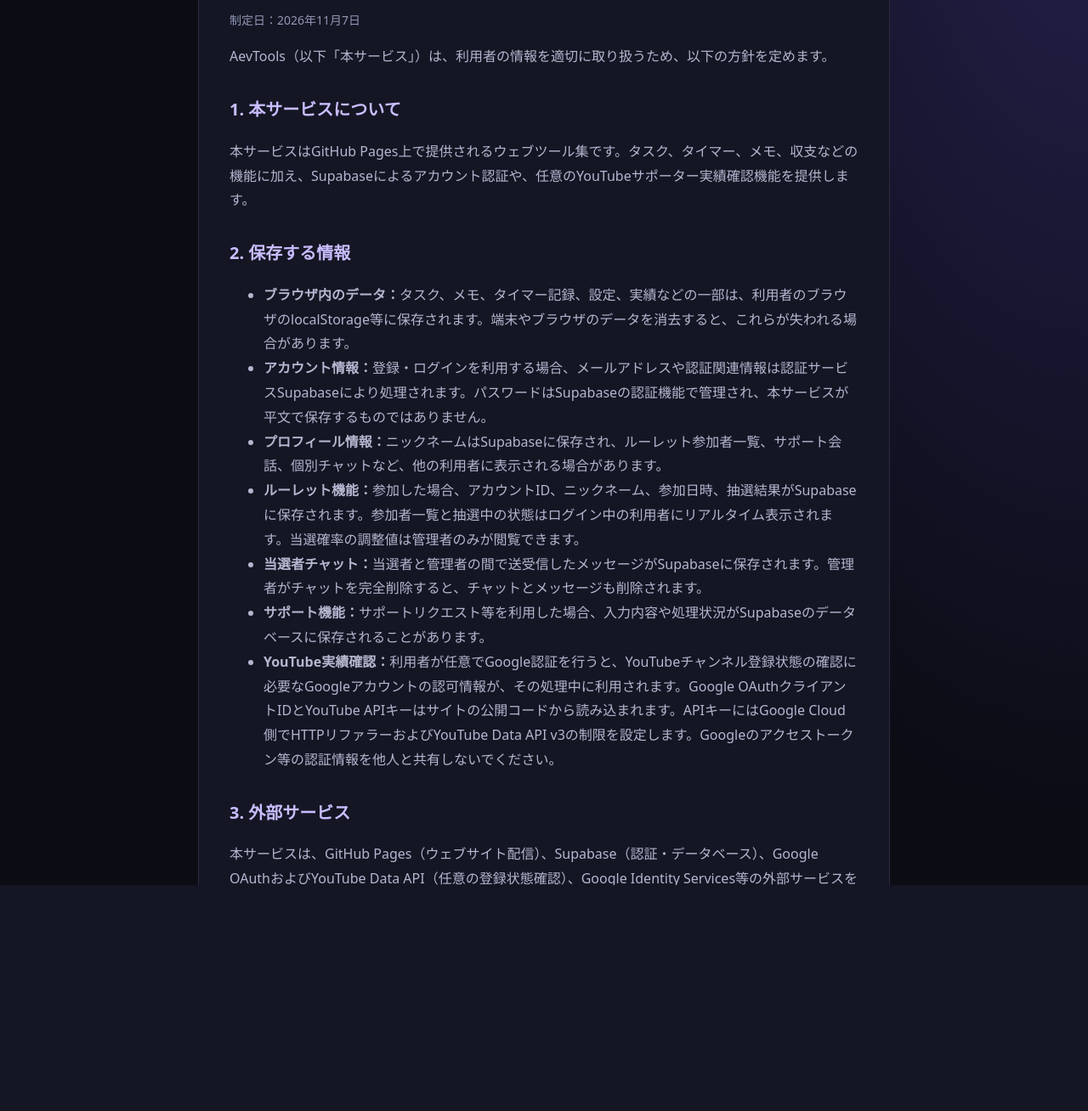
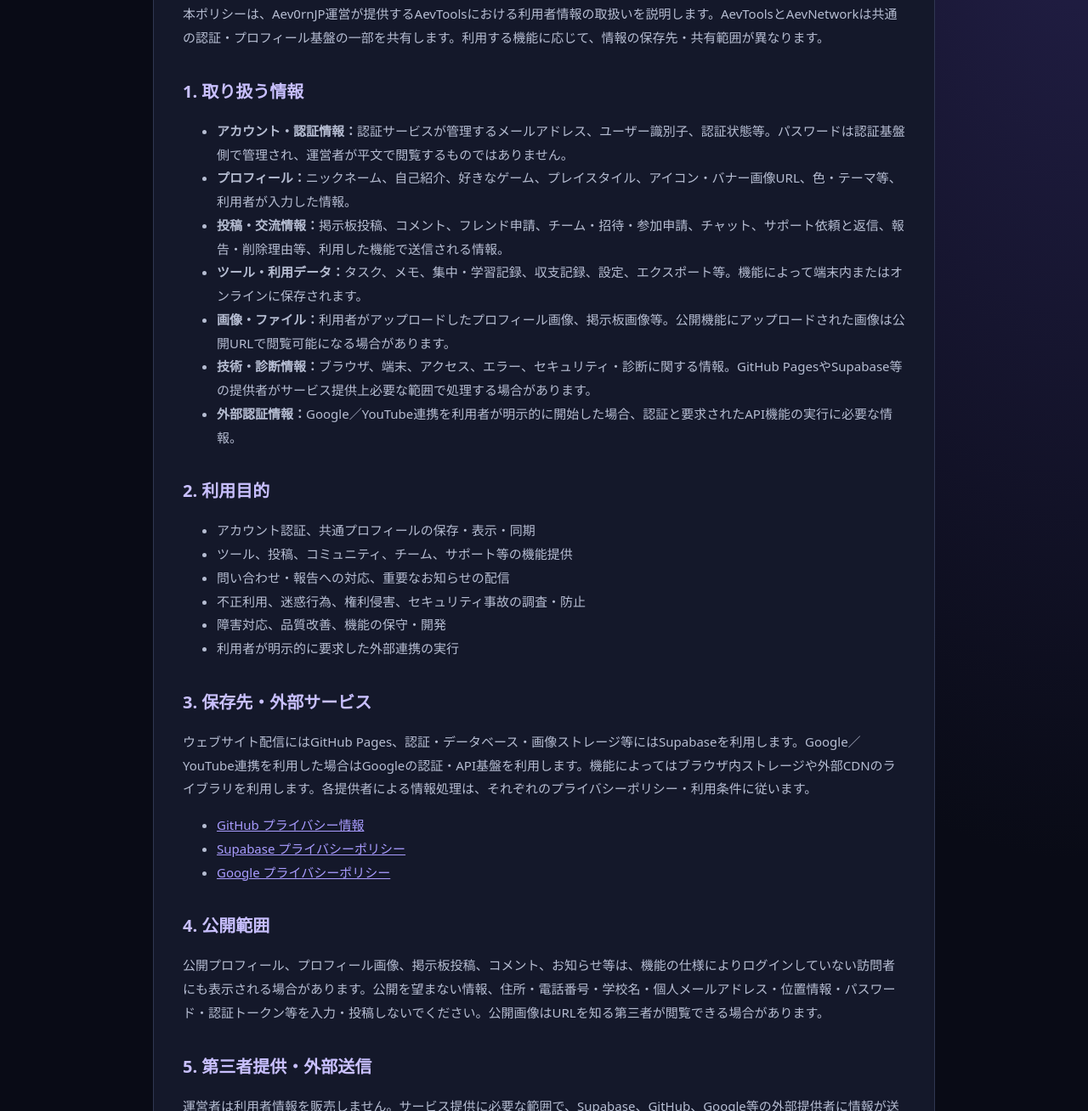
Before and after one commit to mylifereading6666-oss/AevTools, a plain HTML site: page privacy.html in a window 1280 px wide. Shown: the part 229-1537 px from the top of the page at 85% size. Drawn offline with Linux system fonts and the light colour scheme.

Commit message:
Update official privacy document

```diff
--- a/privacy.html
+++ b/privacy.html
@@ -1,48 +1,25 @@
 <!doctype html>
-<html lang="ja">
-<head>
-<meta charset="utf-8">
-<meta name="viewport" content="width=device-width,initial-scale=1">
-<meta name="theme-color" content="#101020">
-<title>プライバシーポリシー｜AevTools</title>
-<style>
-:root{color-scheme:dark;--bg:#0b0c14;--panel:#141624;--text:#f3f4ff;--muted:#b4b7cf;--line:#292b40;--accent:#a58bff}
-*{box-sizing:border-box}body{margin:0;background:radial-gradient(ellipse at top right,#25204c 0,transparent 35%),var(--bg);color:var(--text);font:16px/1.8 system-ui,-apple-system,"Noto Sans JP",sans-serif}.wrap{max-width:850px;margin:auto;padding:28px 18px 60px}.panel{background:var(--panel);border:1px solid var(--line);border-radius:18px;padding:clamp(20px,5vw,36px)}h1{font-size:clamp(27px,5vw,38px);line-height:1.3}h2{margin-top:30px;font-size:20px;color:#c9bdff}p,li{color:var(--muted)}a{color:#bdb0ff;overflow-wrap:anywhere}.date{color:#9296b4;font-size:14px}.back{display:inline-block;margin-bottom:16px;text-decoration:none;border:1px solid var(--line);padding:8px 13px;border-radius:10px}
-</style>
-</head>
-<body><main class="wrap"><a class="back" href="./">← AevToolsへ戻る</a><article class="panel">
-<h1>AevTools プライバシーポリシー</h1>
-<p class="date">制定日：2026年11月7日</p>
-<p>AevTools（以下「本サービス」）は、利用者の情報を適切に取り扱うため、以下の方針を定めます。</p>
-<h2>1. 本サービスについて</h2>
-<p>本サービスはGitHub Pages上で提供されるウェブツール集です。タスク、タイマー、メモ、収支などの機能に加え、Supabaseによるアカウント認証や、任意のYouTubeサポーター実績確認機能を提供します。</p>
-<h2>2. 保存する情報</h2>
-<ul>
-<li><strong>ブラウザ内のデータ：</strong>タスク、メモ、タイマー記録、設定、実績などの一部は、利用者のブラウザのlocalStorage等に保存されます。端末やブラウザのデータを消去すると、これらが失われる場合があります。</li>
-<li><strong>アカウント情報：</strong>登録・ログインを利用する場合、メールアドレスや認証関連情報は認証サービスSupabaseにより処理されます。パスワードはSupabaseの認証機能で管理され、本サービスが平文で保存するものではありません。</li>
-<li><strong>プロフィール情報：</strong>ニックネームはSupabaseに保存され、ルーレット参加者一覧、サポート会話、個別チャットなど、他の利用者に表示される場合があります。</li>
-<li><strong>ルーレット機能：</strong>参加した場合、アカウントID、ニックネーム、参加日時、抽選結果がSupabaseに保存されます。参加者一覧と抽選中の状態はログイン中の利用者にリアルタイム表示されます。当選確率の調整値は管理者のみが閲覧できます。</li>
-<li><strong>当選者チャット：</strong>当選者と管理者の間で送受信したメッセージがSupabaseに保存されます。管理者がチャットを完全削除すると、チャットとメッセージも削除されます。</li>
-<li><strong>サポート機能：</strong>サポートリクエスト等を利用した場合、入力内容や処理状況がSupabaseのデータベースに保存されることがあります。</li>
-<li><strong>YouTube実績確認：</strong>利用者が任意でGoogle認証を行うと、YouTubeチャンネル登録状態の確認に必要なGoogleアカウントの認可情報が、その処理中に利用されます。Google OAuthクライアントIDとYouTube APIキーはサイトの公開コードから読み込まれます。APIキーにはGoogle Cloud側でHTTPリファラーおよびYouTube Data API v3の制限を設定します。Googleのアクセストークン等の認証情報を他人と共有しないでください。</li>
-</ul>
-<h2>3. 外部サービス</h2>
-<p>本サービスは、GitHub Pages（ウェブサイト配信）、Supabase（認証・データベース）、Google OAuthおよびYouTube Data API（任意の登録状態確認）、Google Identity Services等の外部サービスを利用します。各サービスによる情報の取り扱いは、それぞれの提供者のプライバシーポリシーや規約にも従います。</p>
-<ul>
-<li><a href="https://docs.github.com/en/site-policy/privacy-policies/github-privacy-statement" target="_blank" rel="noopener">GitHub プライバシー声明</a></li>
-<li><a href="https://supabase.com/privacy" target="_blank" rel="noopener">Supabase プライバシーポリシー</a></li>
-<li><a href="https://policies.google.com/privacy" target="_blank" rel="noopener">Google プライバシーポリシー</a></li>
-</ul>
-<h2>4. 利用目的</h2>
-<p>情報は、サービスの提供、アカウント認証、サポート対応、設定や記録の保存、YouTube実績の確認、不正利用の防止およびサービスの維持のために利用します。</p>
-<h2>5. 第三者提供</h2>
-<p>法令に基づく場合を除き、利用者の情報を販売しません。サービスの提供に必要な範囲で、上記外部サービス事業者に情報が処理されることがあります。</p>
-<h2>6. 利用者による管理・削除</h2>
-<p>ブラウザに保存されたデータは、ブラウザのサイトデータ削除や本サービス内の各機能から管理できます。アカウント情報やサポートデータの削除を希望する場合は、GitHubリポジトリの連絡窓口からお問い合わせください。外部サービスに保存された情報は、各サービスの手続きが必要となる場合があります。</p>
-<h2>7. 未成年者の利用</h2>
-<p>未成年者が本サービスを利用する場合は、保護者の方と相談したうえで利用してください。GoogleやSupabaseなど外部サービスの年齢条件・利用規約も確認してください。</p>
-<h2>8. ポリシーの変更</h2>
-<p>機能や法令の変更に応じて、本ポリシーを更新することがあります。変更後の内容はこのページに掲載します。</p>
-<h2>9. お問い合わせ</h2>
-<p>本ポリシーや情報の取り扱いについては、<a href="https://github.com/mylifereading6666-oss/AevTools" target="_blank" rel="noopener">AevToolsのGitHubリポジトリ</a>からお問い合わせください。</p>
+<html lang="ja"><head><meta charset="utf-8"><meta name="viewport" content="width=device-width,initial-scale=1">
+<meta name="theme-color" content="#090b16"><meta name="description" content="AevToolsの個人情報、アカウント、プロフィール、外部サービスの取扱い">
+<title>プライバシーポリシー｜AevTools</title><style>:root{color-scheme:dark;--bg:#090b16;--panel:#14182a;--text:#f2f4ff;--muted:#b6bdd2;--line:#303752;--accent:#a99cff}*{box-sizing:border-box}body{margin:0;background:radial-gradient(ellipse at top right,#24204a 0,transparent 38%),var(--bg);color:var(--text);font:15px/1.85 system-ui,-apple-system,"Noto Sans JP",sans-serif}.wrap{width:min(920px,calc(100% - 28px));margin:auto;padding:26px 0 56px}.panel{padding:clamp(18px,4vw,34px);background:var(--panel);border:1px solid var(--line);border-radius:18px}h1{font-size:clamp(27px,5vw,38px);line-height:1.25;margin:12px 0}h2{font-size:20px;margin:30px 0 8px;color:#c9c0ff}h3{font-size:17px;margin:20px 0 6px}p,li{color:var(--muted)}a{color:var(--accent);overflow-wrap:anywhere}.back,.pill{display:inline-block;padding:8px 12px;border:1px solid var(--line);border-radius:10px;text-decoration:none;margin-bottom:14px}.date{font-size:13px;color:#929bb8}.note{padding:12px 14px;border:1px solid #655ca0;border-radius:12px;background:#25213e;color:#e0dcff}.toc{display:flex;flex-wrap:wrap;gap:8px}.toc a{padding:7px 10px;border:1px solid var(--line);border-radius:9px;text-decoration:none;font-size:13px}code{overflow-wrap:anywhere}</style></head><body>
+<main class="wrap"><a class="back" href="./">← AevToolsへ戻る</a><article class="panel">
+<h1>AevTools プライバシーポリシー</h1><p class="date">最終更新日：2026年11月14日</p>
+<p>本ポリシーは、Aev0rnJP運営が提供するAevToolsにおける利用者情報の取扱いを説明します。AevToolsとAevNetworkは共通の認証・プロフィール基盤の一部を共有します。利用する機能に応じて、情報の保存先・共有範囲が異なります。</p>
+<h2>1. 取り扱う情報</h2><ul>
+<li><b>アカウント・認証情報：</b>認証サービスが管理するメールアドレス、ユーザー識別子、認証状態等。パスワードは認証基盤側で管理され、運営者が平文で閲覧するものではありません。</li>
+<li><b>プロフィール：</b>ニックネーム、自己紹介、好きなゲーム、プレイスタイル、アイコン・バナー画像URL、色・テーマ等、利用者が入力した情報。</li>
+<li><b>投稿・交流情報：</b>掲示板投稿、コメント、フレンド申請、チーム・招待・参加申請、チャット、サポート依頼と返信、報告・削除理由等、利用した機能で送信される情報。</li>
+<li><b>ツール・利用データ：</b>タスク、メモ、集中・学習記録、収支記録、設定、エクスポート等。機能によって端末内またはオンラインに保存されます。</li>
+<li><b>画像・ファイル：</b>利用者がアップロードしたプロフィール画像、掲示板画像等。公開機能にアップロードされた画像は公開URLで閲覧可能になる場合があります。</li>
+<li><b>技術・診断情報：</b>ブラウザ、端末、アクセス、エラー、セキュリティ・診断に関する情報。GitHub PagesやSupabase等の提供者がサービス提供上必要な範囲で処理する場合があります。</li>
+<li><b>外部認証情報：</b>Google／YouTube連携を利用者が明示的に開始した場合、認証と要求されたAPI機能の実行に必要な情報。</li></ul>
+<h2>2. 利用目的</h2><ul><li>アカウント認証、共通プロフィールの保存・表示・同期</li><li>ツール、投稿、コミュニティ、チーム、サポート等の機能提供</li><li>問い合わせ・報告への対応、重要なお知らせの配信</li><li>不正利用、迷惑行為、権利侵害、セキュリティ事故の調査・防止</li><li>障害対応、品質改善、機能の保守・開発</li><li>利用者が明示的に要求した外部連携の実行</li></ul>
+<h2>3. 保存先・外部サービス</h2><p>ウェブサイト配信にはGitHub Pages、認証・データベース・画像ストレージ等にはSupabaseを利用します。Google／YouTube連携を利用した場合はGoogleの認証・API基盤を利用します。機能によってはブラウザ内ストレージや外部CDNのライブラリを利用します。各提供者による情報処理は、それぞれのプライバシーポリシー・利用条件に従います。</p>
+<ul><li><a href="https://github.com/site/privacy">GitHub プライバシー情報</a></li><li><a href="https://supabase.com/privacy">Supabase プライバシーポリシー</a></li><li><a href="https://policies.google.com/privacy">Google プライバシーポリシー</a></li></ul>
+<h2>4. 公開範囲</h2><p>公開プロフィール、プロフィール画像、掲示板投稿、コメント、お知らせ等は、機能の仕様によりログインしていない訪問者にも表示される場合があります。公開を望まない情報、住所・電話番号・学校名・個人メールアドレス・位置情報・パスワード・認証トークン等を入力・投稿しないでください。公開画像はURLを知る第三者が閲覧できる場合があります。</p>
+<h2>5. 第三者提供・外部送信</h2><p>運営者は利用者情報を販売しません。サービス提供に必要な範囲で、Supabase、GitHub、Google等の外部提供者に情報が送信・処理される場合があります。法令に基づく場合、生命・身体・財産の保護に必要な場合、不正行為・セキュリティ事故への対応等、正当な理由がある場合を除き、本人の同意なく目的外で第三者に提供しません。</p>
+<h2>6. 保存期間・削除・開示等の相談</h2><p>情報は、機能提供、問い合わせ対応、安全管理、法令遵守に必要な期間保存し、不要となった情報は合理的な範囲で削除または利用停止します。ブラウザ内データはブラウザのサイトデータ削除等で失われる場合があります。アカウント・オンラインデータに関する相談は公式GitHub窓口へ連絡してください。本人確認や対象データの特定をお願いする場合があります。法令・監査・不正防止・バックアップの都合で直ちに完全削除できない場合があります。</p>
+<h2>7. 安全管理</h2><p>認証、アクセス制御、通信保護等、合理的な安全対策を行います。ただし、インターネットや外部サービスに絶対的な安全を保証するものではありません。認証情報を共有せず、共用端末ではログアウトしてください。</p>
+<h2>8. 未成年者の利用</h2><p>未成年者は、必要に応じて保護者と相談して利用してください。個人を特定できる情報を公開せず、外部サービスの年齢条件・利用規約も確認してください。</p>
+<h2>9. 改定・お問い合わせ</h2><p>機能・外部サービス・法令等の変更に応じて本ポリシーを改定し、このページに掲載します。お問い合わせは<a href="https://github.com/mylifereading6666-oss/AevTools">AevTools公式GitHubリポジトリ</a>からお願いします。公開Issueに個人情報・認証情報を書き込まないでください。</p>
 </article></main></body></html>
```
